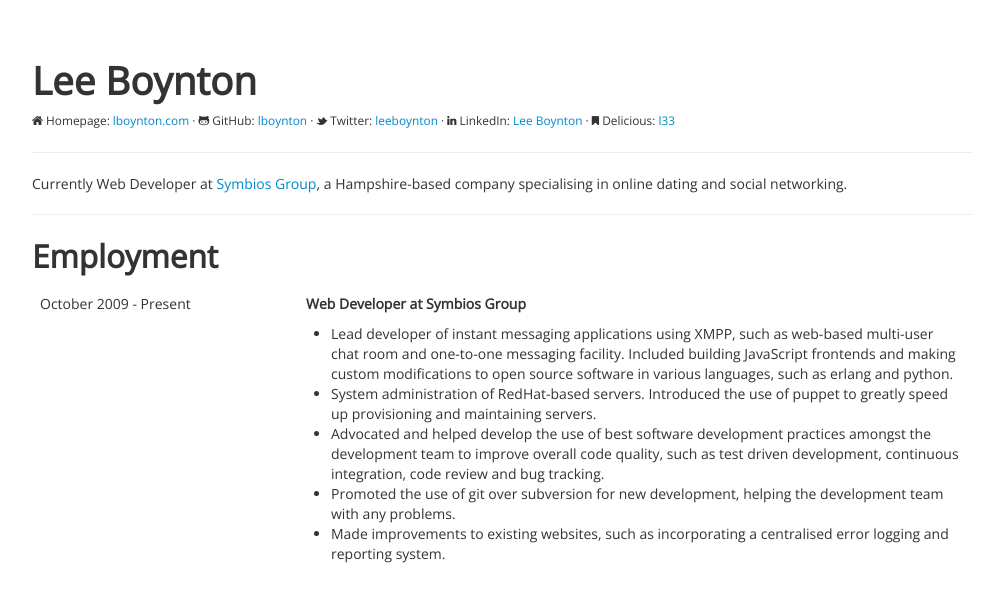
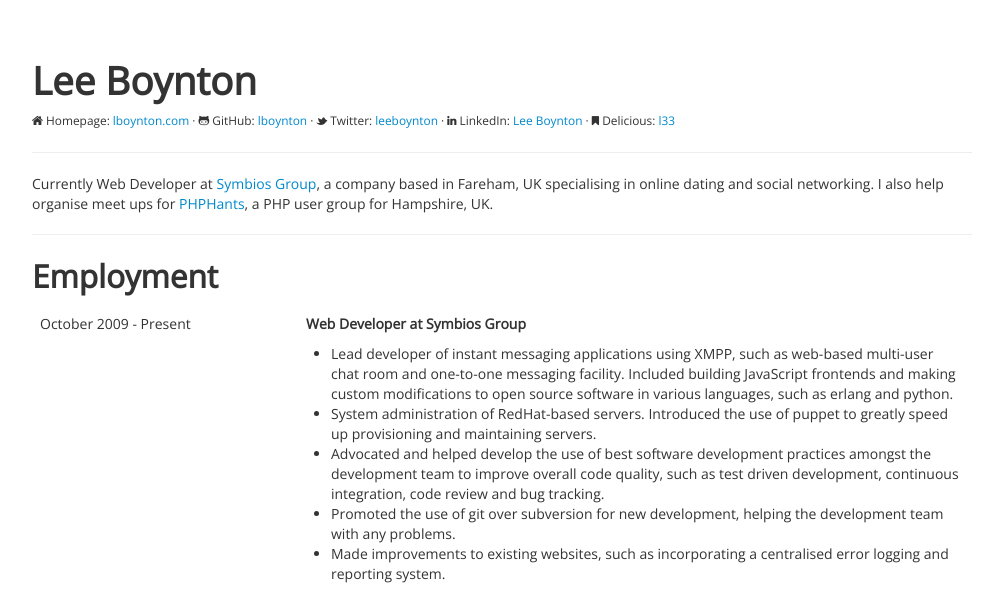
Before and after one commit to lboynton/cv, a PHP site: page / in a window 1280 px wide. Shown: the top 601 px of the page, without its empty margins (138-1141 px from the left). Run offline with PHP 8.4, Linux system fonts and the light colour scheme.

Commit message:
Add phphants

```diff
--- a/index.php
+++ b/index.php
@@ -29,7 +29,7 @@
 				<i class="icon-bookmark"></i> Delicious: <a href="http://www.delicious.com/l33">l33</a>
 			</small>
 			<hr>
-			<p>Currently Web Developer at <a href="http://www.symbiosgroup.co.uk/">Symbios Group</a>, a Hampshire-based company specialising in online dating and social networking.</p>
+			<p>Currently Web Developer at <a href="http://www.symbiosgroup.co.uk/">Symbios Group</a>, a company based in Fareham, UK specialising in online dating and social networking. I also help organise meet ups for <a href="http://www.phphants.co.uk/">PHPHants</a>, a PHP user group for Hampshire, UK.</p>
 			<hr>
 			<h2>Employment</h2>
 			<table class="table">
```
